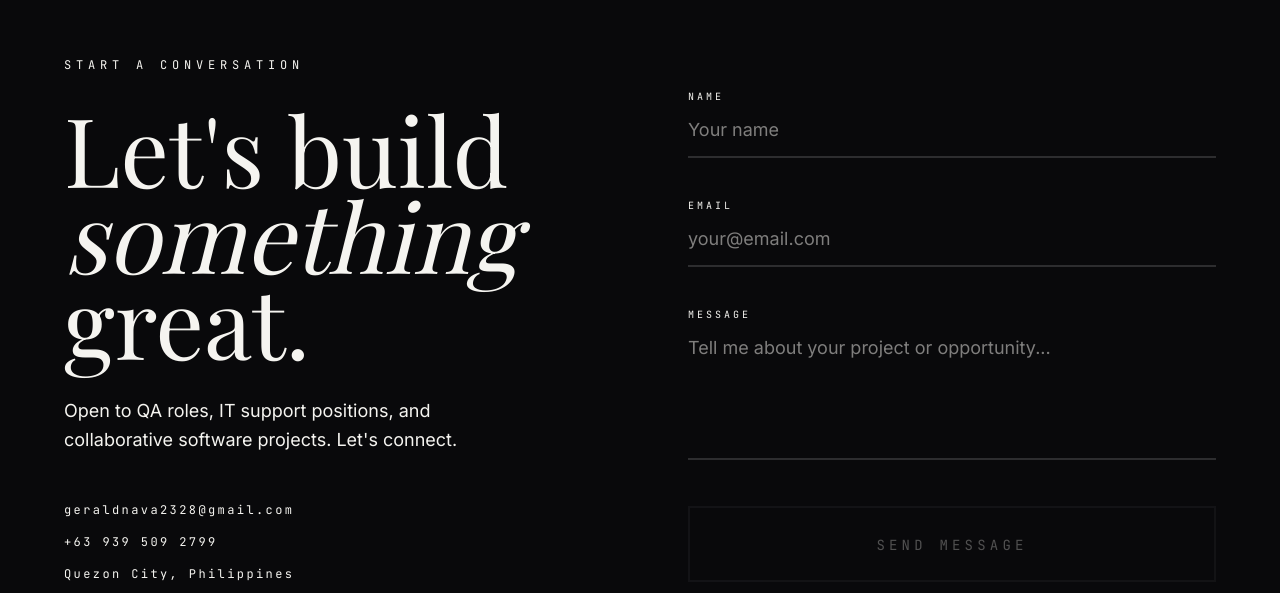
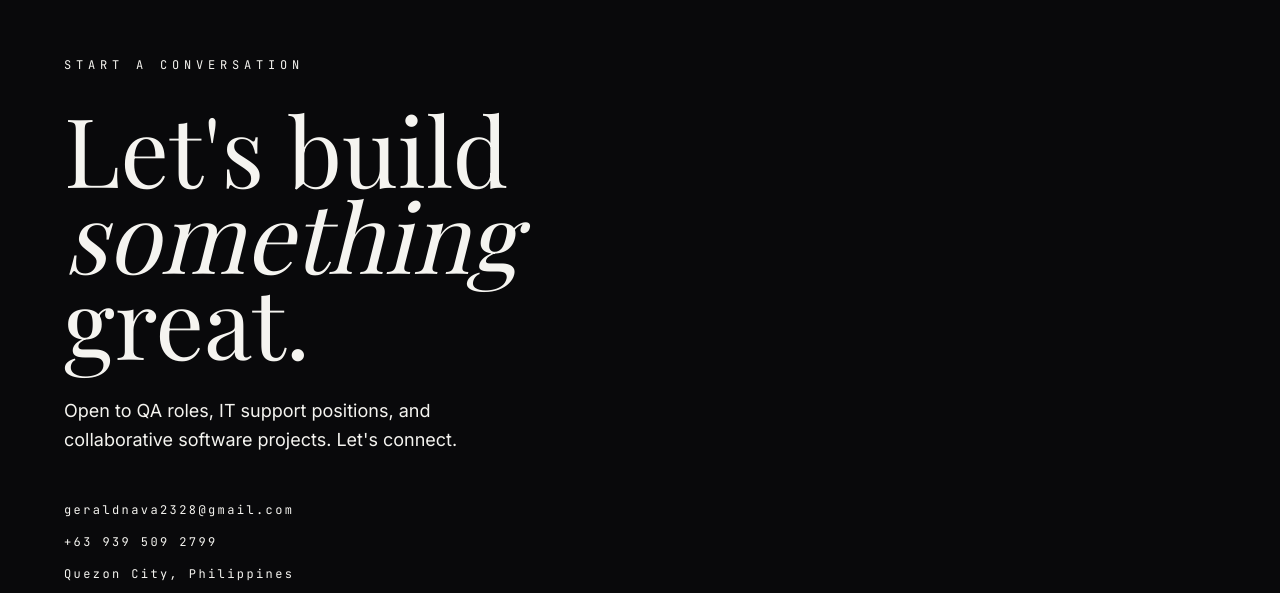
Before and after one commit to Yaddy23/Yad_Portfolio, a React (Vite) app in the folder my-react-app/: page / in a window 1280 px wide. Shown: the part 3047-3640 px from the top of the page. Built offline with nearby package versions, Linux system fonts and the light colour scheme; a web font is replaced by a local one.

Commit message:
updated contactsection

```diff
--- a/my-react-app/src/components/ContactSection.jsx
+++ b/my-react-app/src/components/ContactSection.jsx
@@ -1,36 +1,11 @@
-import { useState } from 'react';
 import { motion } from 'framer-motion';
-import { toast } from 'sonner';
 
 export default function ContactSection() {
-  const [form, setForm] = useState({ name: '', email: '', message: '' });
-  const [sending, setSending] = useState(false);
-
-  const allValid = form.name.trim() && form.email.trim() && form.message.trim();
-
-  const handleSubmit = async (e) => {
-    e.preventDefault();
-    setSending(true);
-    await new Promise((r) => setTimeout(r, 1500));
-    toast.success('Message sent successfully');
-    setForm({ name: '', email: '', message: '' });
-    setSending(false);
-  };
-
-  const handleChange = (field) => (e) => {
-    setForm((prev) => ({ ...prev, [field]: e.target.value }));
-  };
-
   return (
-    <section className="min-h-screen px-6 md:px-12 py-24 md:py-32 relative overflow-hidden">
-      <motion.div
-        className="absolute inset-0 bg-primary/5"
-        animate={{ opacity: allValid ? 1 : 0 }}
-        transition={{ duration: 1 }}
-      />
-
+    <section className="min-h-screen px-6 md:px-12 py-24 md:py-32 relative overflow-hidden bg-background">
       <div className="max-w-6xl mx-auto relative z-10">
         <div className="grid grid-cols-1 lg:grid-cols-2 gap-16 lg:gap-24">
+          {/* Left Column: Text and Direct Contact Info */}
           <motion.div
             initial={{ opacity: 0, y: 40 }}
             whileInView={{ opacity: 1, y: 0 }}
@@ -71,69 +46,14 @@ export default function ContactSection() {
             </div>
           </motion.div>
 
-          <motion.form
-            onSubmit={handleSubmit}
-            initial={{ opacity: 0, y: 40 }}
-            whileInView={{ opacity: 1, y: 0 }}
-            transition={{ duration: 1, delay: 0.2 }}
-            viewport={{ once: true }}
-            className="space-y-10 pt-8"
-          >
-            {[
-              { field: 'name', label: 'Name', type: 'text', placeholder: 'Your name' },
-              { field: 'email', label: 'Email', type: 'email', placeholder: 'your@email.com' },
-            ].map(({ field, label, type, placeholder }) => (
-              <div key={field}>
-                <label className="block font-mono text-[10px] tracking-[0.3em] text-muted-foreground uppercase mb-3">
-                  {label}
-                </label>
-                <input
-                  type={type}
-                  value={form[field]}
-                  onChange={handleChange(field)}
-                  placeholder={placeholder}
-                  required
-                  className="w-full bg-transparent border-b-2 border-border focus:border-primary pb-3 font-body text-lg text-foreground placeholder:text-muted-foreground/40 outline-none transition-colors duration-500"
-                />
-              </div>
-            ))}
-
-            <div>
-              <label className="block font-mono text-[10px] tracking-[0.3em] text-muted-foreground uppercase mb-3">
-                Message
-              </label>
-              <textarea
-                value={form.message}
-                onChange={handleChange('message')}
-                placeholder="Tell me about your project or opportunity..."
-                required
-                rows={4}
-                className="w-full bg-transparent border-b-2 border-border focus:border-primary pb-3 font-body text-lg text-foreground placeholder:text-muted-foreground/40 outline-none transition-colors duration-500 resize-none"
-              />
-            </div>
-
-            <motion.button
-              type="submit"
-              disabled={!allValid || sending}
-              className="relative w-full py-6 border-2 border-border hover:border-primary disabled:opacity-30 transition-all duration-500 overflow-hidden"
-              whileHover={{ scale: allValid ? 1.01 : 1 }}
-              whileTap={{ scale: 0.99 }}
-            >
-              <motion.span
-                className="absolute inset-0 bg-primary"
-                initial={{ scaleX: 0 }}
-                animate={{ scaleX: allValid && !sending ? 1 : 0 }}
-                transition={{ duration: 0.6, ease: [0.16, 1, 0.3, 1] }}
-                style={{ transformOrigin: 'left' }}
-              />
-              <span className={`relative font-mono text-sm tracking-[0.3em] uppercase transition-colors duration-300 ${allValid && !sending ? 'text-primary-foreground' : 'text-foreground'}`}>
-                {sending ? 'Sending...' : 'Send Message'}
-              </span>
-            </motion.button>
-          </motion.form>
+          {/* Right Column: This column is now empty. Depending on your layout
+             needs, you can either leave it empty to maintain the gap,
+             or remove the grid wrapper to center the left content. */}
+          <div></div>
         </div>
       </div>
 
+      {/* Footer */}
       <div className="max-w-6xl mx-auto mt-24 md:mt-32 pt-8 border-t border-border flex flex-col md:flex-row justify-between items-center gap-4">
         <p className="font-mono text-[10px] tracking-[0.2em] text-muted-foreground">
           © {new Date().getFullYear()} GERALD NAVA. ALL RIGHTS RESERVED.
```
Lines whose indentation alone changed are shown as unchanged.
